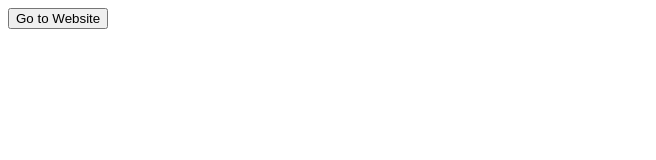
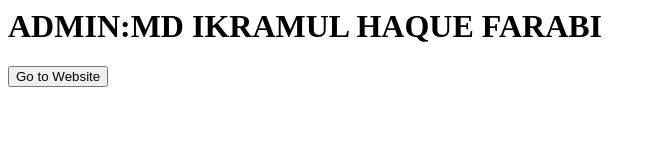
Before and after one commit to Farabi247/cryptominer.github.io, a plain HTML site: page README.html in a window 1280 px wide. Shown: the whole page, without its empty margins (0-656 px from the left). Drawn offline with Linux system fonts and the light colour scheme.

Commit message:
README.html

```diff
--- a/README.html
+++ b/README.html
@@ -1,6 +1,7 @@
 <!DOCTYPE>
 <html>
   <head>
+    <h1>ADMIN:MD IKRAMUL HAQUE FARABI</h1>
     <a herf=start.html > <button type=button> Go to Website </button> </a>
   </head>
 </html>
```
